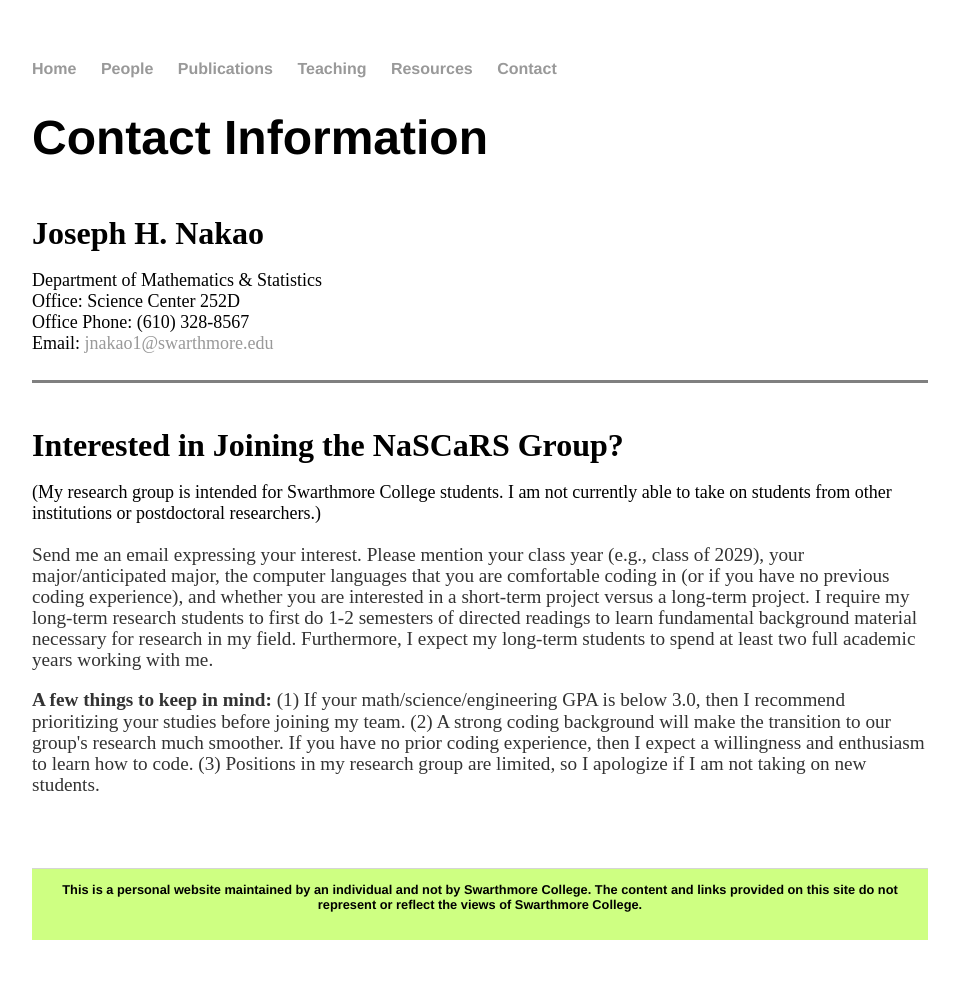
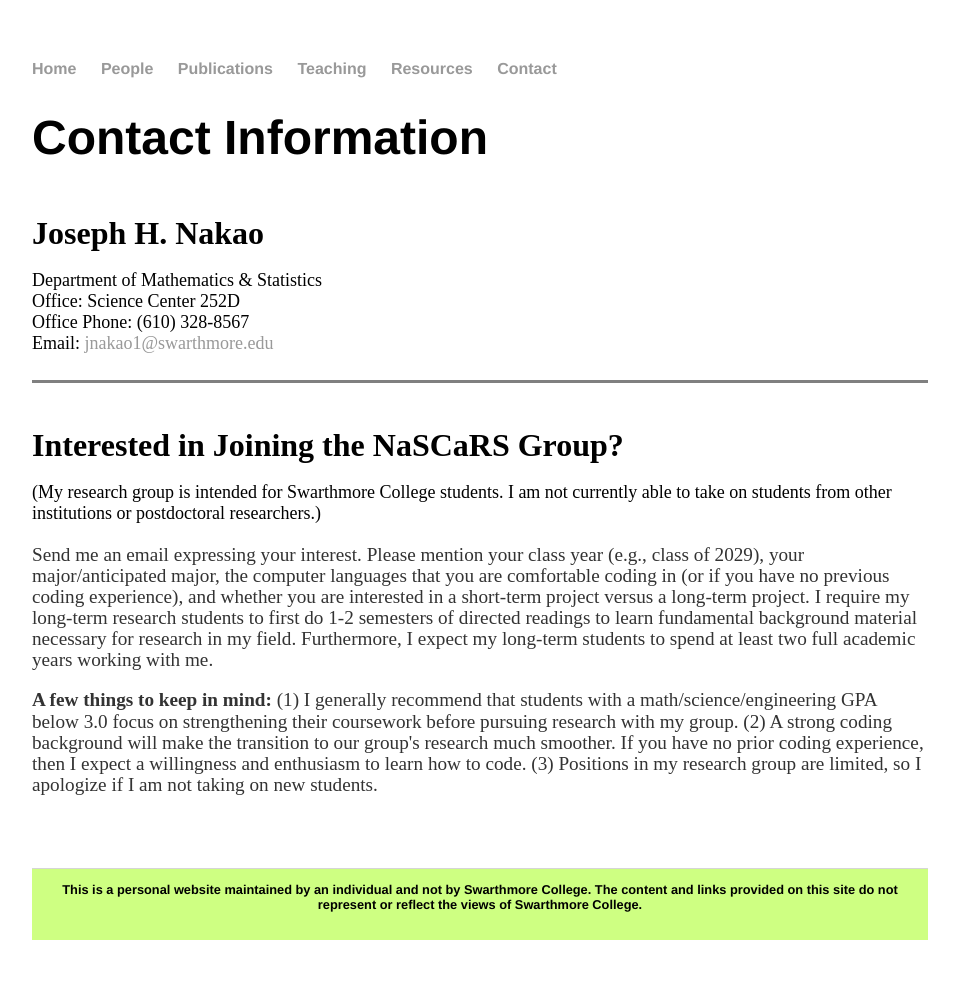
Before and after one commit to jhknakao/jhknakao.github.io, a Jekyll site: the page built from contact.html, in a window 1280 px wide. Shown: the whole page, without its empty margins (160-1119 px from the left). Built offline with Jekyll 4.4.1, drawn with Linux system fonts in a browser that asks for light colours.

Commit message:
Update contact.html

```diff
--- a/contact.html
+++ b/contact.html
@@ -35,7 +35,7 @@
 		Send me an email expressing your interest. Please mention your class year (e.g., class of 2029), your major/anticipated major, the computer languages that you are comfortable coding in (or if you have no previous coding experience), and whether you are interested in a short-term project versus a long-term project. I require my long-term research students to first do 1-2 semesters of directed readings to learn fundamental background material necessary for research in my field. Furthermore, I expect my long-term students to spend at least two full academic years working with me.
 	</p>
 	<p>
-		<b>A few things to keep in mind:</b> (1) If your math/science/engineering GPA is below 3.0, then I recommend prioritizing your studies before joining my team. (2) A strong coding background will make the transition to our group's research much smoother. If you have no prior coding experience, then I expect a willingness and enthusiasm to learn how to code. (3) Positions in my research group are limited, so I apologize if I am not taking on new students.
+		<b>A few things to keep in mind:</b> (1) I generally recommend that students with a math/science/engineering GPA below 3.0 focus on strengthening their coursework before pursuing research with my group. (2) A strong coding background will make the transition to our group's research much smoother. If you have no prior coding experience, then I expect a willingness and enthusiasm to learn how to code. (3) Positions in my research group are limited, so I apologize if I am not taking on new students.
 	</p>
 	<br>
 	<br>
```
